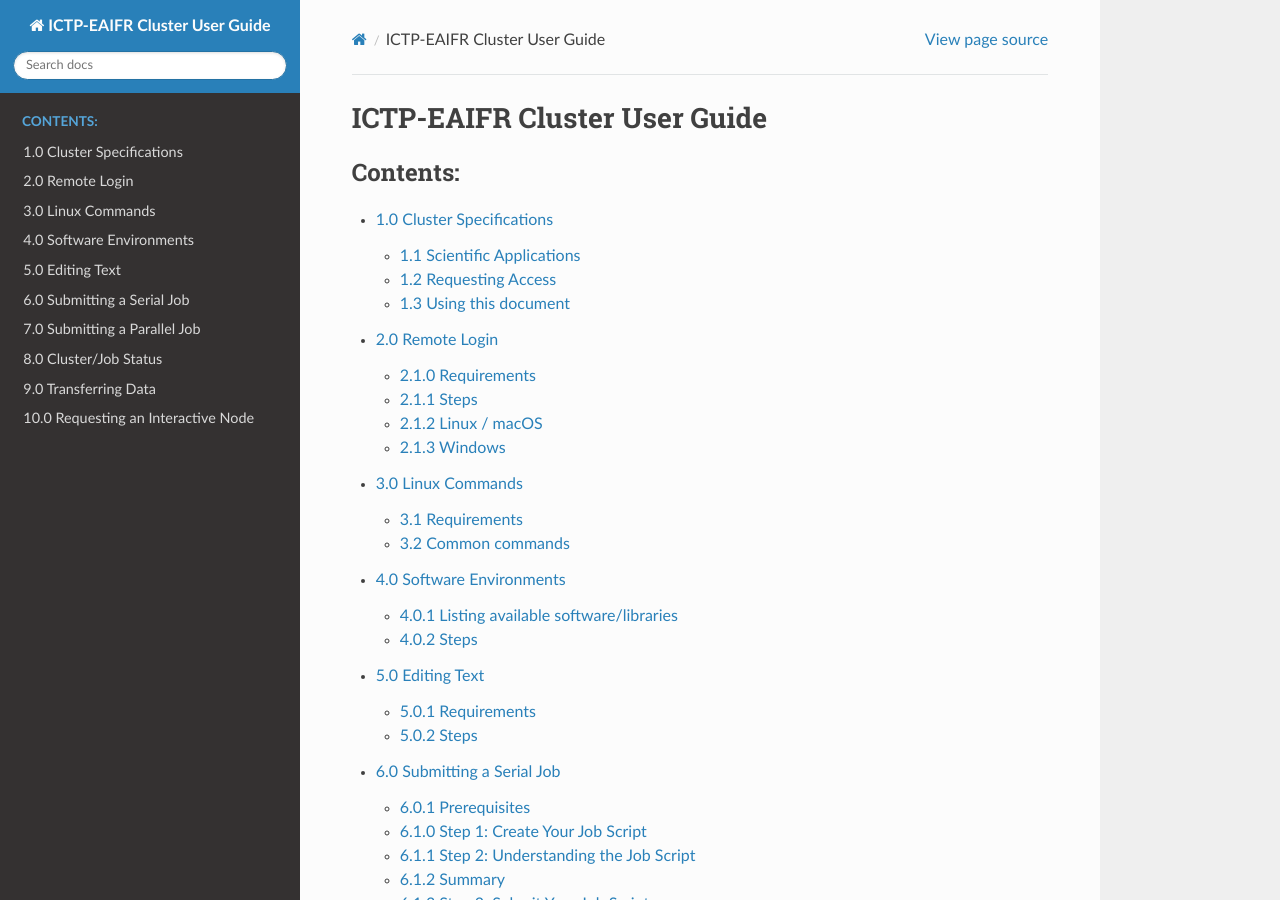
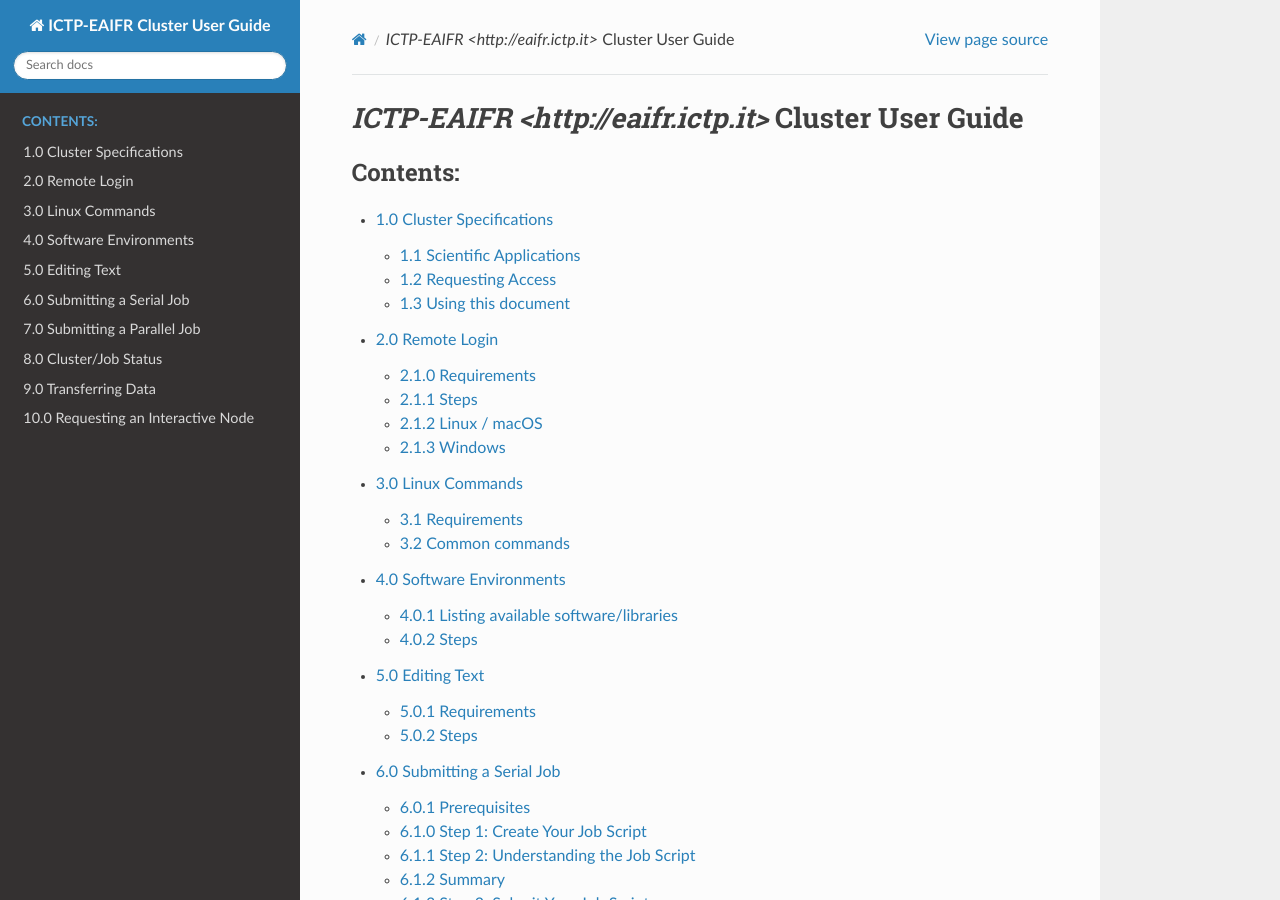
Before and after one commit to eaifrrw/sc-how-to, a Sphinx documentation site: the page built from docs/index.rst, in a window 1280 px wide and 900 px high. Built offline with Sphinx 7.4.7 and the Read the Docs theme 3.1.0, drawn with Linux system fonts in a browser that asks for light colours.

Commit message:
ICTP-EAIFR Hyper

```diff
--- a/docs/index.rst
+++ b/docs/index.rst
@@ -2,8 +2,8 @@
    sphinx-quickstart on Tue Sep 16 16:13:46 2025.
    You can adapt this file completely to your liking, but it should at least
    contain the root `toctree` directive.
-
-ICTP-EAIFR Cluster User Guide
+   `ICTP-EAIFR <http://eaifr.ictp.it>`_
+`ICTP-EAIFR <http://eaifr.ictp.it>` Cluster User Guide
 ===========================================
 
 .. Add your content using ``reStructuredText`` syntax. See the
```
